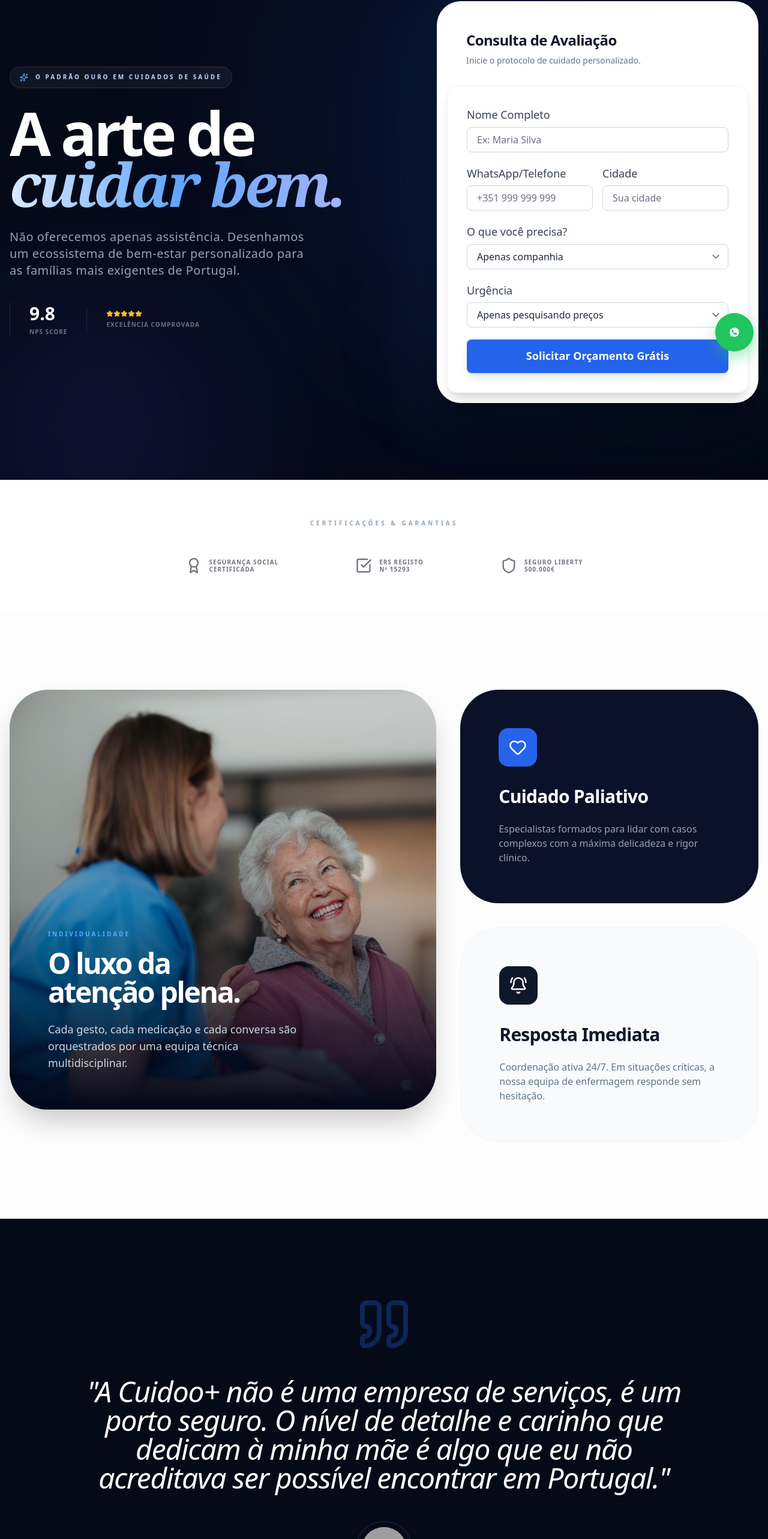
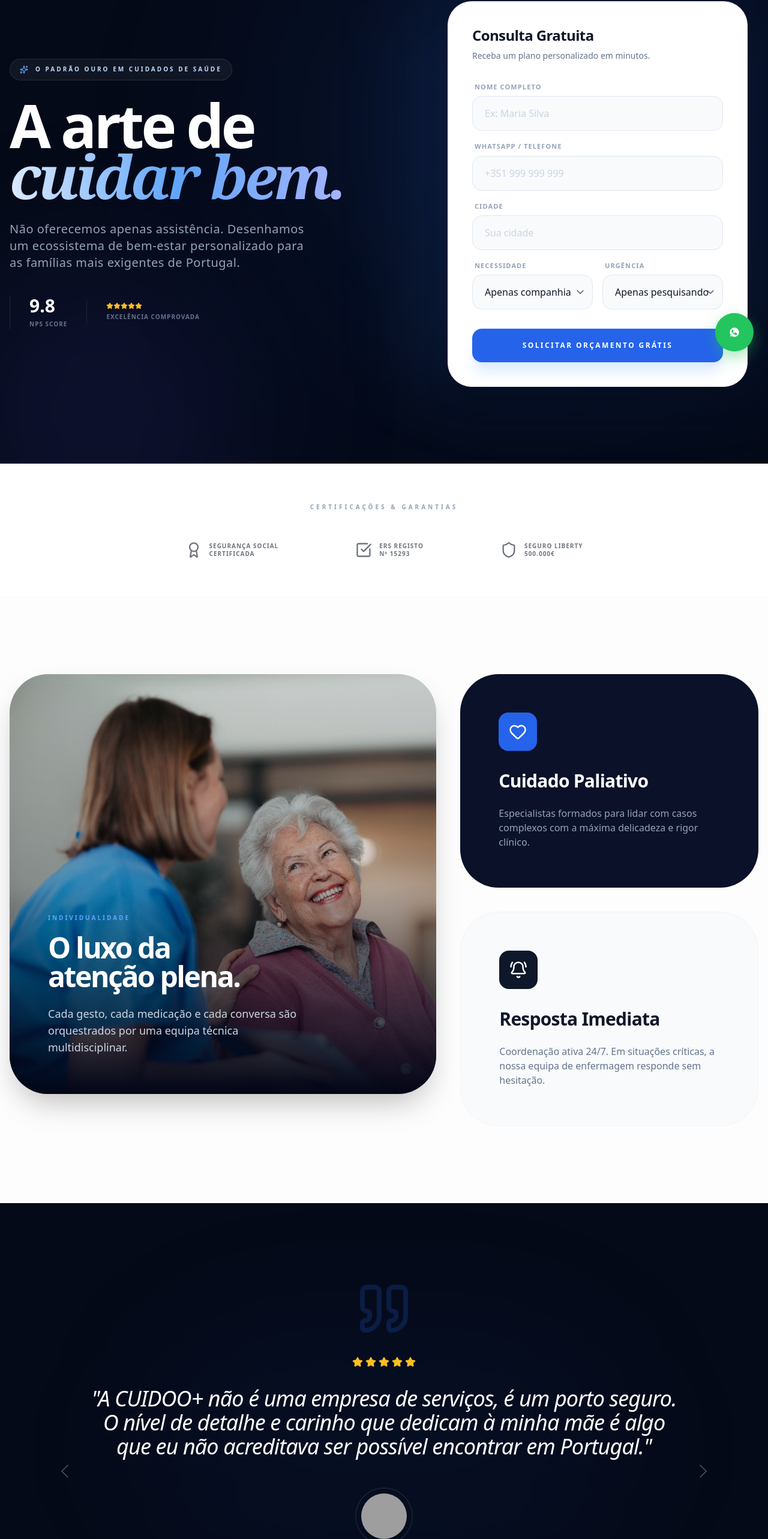
Before and after one commit to WeslleySoaresm/CuidadoLinoyPage, a React (Vite) app: page / in a window 1280 px wide. Shown: the part 190-2756 px from the top of the page at 60% size. Built offline with nearby package versions, Linux system fonts and the light colour scheme; grey boxes are pictures that could not be loaded.

Commit message:
feat: update branding from Cuidar+ to Cuidoo+ across multiple components, enhance LeadForm and Home page layout, and improve footer content

```diff
--- a/src/components/LeadForm.tsx
+++ b/src/components/LeadForm.tsx
@@ -1,17 +1,17 @@
 import { useState, type FormEvent } from 'react';
 import emailjs from '@emailjs/browser';
+import { Loader2, CheckCircle2, AlertCircle } from 'lucide-react';
 
 export function LeadForm() {
   const [isSubmitting, setIsSubmitting] = useState(false);
   const [status, setStatus] = useState<'idle' | 'success' | 'error'>('idle');
 
-  // Adicionamos o estado para controlar os inputs
   const [formData, setFormData] = useState({
     nome: '',
     telefone: '',
     cidade: '',
-    necessidade: 'companhia',
-    urgencia: 'planejamento'
+    necessidade: 'Apenas companhia',
+    urgencia: 'Apenas pesquisando'
   });
 
   const handleChange = (e: React.ChangeEvent<HTMLInputElement | HTMLSelectElement>) => {
@@ -40,7 +40,13 @@ export function LeadForm() {
         import.meta.env.VITE_EMAILJS_PUBLIC_KEY
       );
       setStatus('success');
-      setFormData({ nome: '', telefone: '', cidade: '', necessidade: 'companhia', urgencia: 'planejamento' });
+      setFormData({
+        nome: '',
+        telefone: '',
+        cidade: '',
+        necessidade: 'Apenas companhia',
+        urgencia: 'Apenas pesquisando'
+      });
     } catch (error) {
       console.error('Erro ao enviar:', error);
       setStatus('error');
@@ -50,95 +56,122 @@ export function LeadForm() {
   };
 
   return (
-    <div className="bg-white p-8 rounded-2xl shadow-xl border border-gray-100">
-      <form onSubmit={handleSubmit} className="space-y-5">
-        <div>
-          <label className="block text-gray-700 font-medium mb-1">Nome Completo</label>
+    <form onSubmit={handleSubmit} className="flex flex-col gap-4 w-full max-w-full px-2 md:px-0">
+
+      {/* NOME */}
+      <div className="flex flex-col gap-1.5">
+        <label className="text-[11px] font-bold uppercase tracking-widest text-slate-400 ml-1">
+          Nome Completo
+        </label>
         <input
+          required
           name="nome"
+          value={formData.nome}
+          onChange={handleChange}
           type="text"
-            required
-            value={formData.nome} // Adicionado
-            onChange={handleChange} // Adicionado
           placeholder="Ex: Maria Silva"
-            className="w-full px-4 py-2 border border-gray-300 rounded-lg focus:ring-2 focus:ring-blue-500 outline-none text-gray-800"
+          className="w-full bg-slate-50 border border-slate-200 rounded-2xl px-5 py-4 text-slate-900 focus:ring-2 focus:ring-blue-500 outline-none transition-all placeholder:text-slate-300"
         />
       </div>
 
-        <div className="grid md:grid-cols-2 gap-4">
-          <div>
-            <label className="block text-gray-700 font-medium mb-1">WhatsApp/Telefone</label>
+      {/* TELEFONE */}
+      <div className="flex flex-col gap-1.5">
+        <label className="text-[11px] font-bold uppercase tracking-widest text-slate-400 ml-1">
+          WhatsApp / Telefone
+        </label>
         <input
+          required
           name="telefone"
-              type="tel"
-              required
           value={formData.telefone}
           onChange={handleChange}
+          type="tel"
           placeholder="+351 999 999 999"
-              className="w-full px-4 py-2 border border-gray-300 rounded-lg focus:ring-2 focus:ring-blue-500 outline-none text-gray-800"
+          className="w-full bg-slate-50 border border-slate-200 rounded-2xl px-5 py-4 text-slate-900 focus:ring-2 focus:ring-blue-500 outline-none transition-all placeholder:text-slate-300"
         />
       </div>
-          <div>
-            <label className="block text-gray-700 font-medium mb-1">Cidade</label>
+
+      {/* CIDADE */}
+      <div className="flex flex-col gap-1.5">
+        <label className="text-[11px] font-bold uppercase tracking-widest text-slate-400 ml-1">
+          Cidade
+        </label>
         <input
+          required
           name="cidade"
-              type="text"
-              required
           value={formData.cidade}
           onChange={handleChange}
+          type="text"
           placeholder="Sua cidade"
-              className="w-full px-4 py-2 border border-gray-300 rounded-lg focus:ring-2 focus:ring-blue-500 outline-none text-gray-800"
+          className="w-full bg-slate-50 border border-slate-200 rounded-2xl px-5 py-4 text-slate-900 focus:ring-2 focus:ring-blue-500 outline-none transition-all placeholder:text-slate-300"
         />
       </div>
-        </div>
 
-        <div>
-          <label className="block text-gray-700 font-medium mb-1">O que você precisa?</label>
+      {/* SELETORES EM GRID */}
+      <div className="grid grid-cols-1 sm:grid-cols-2 gap-4">
+        <div className="flex flex-col gap-1.5">
+          <label className="text-[11px] font-bold uppercase tracking-widest text-slate-400 ml-1">
+            Necessidade
+          </label>
           <select
             name="necessidade"
             value={formData.necessidade}
             onChange={handleChange}
-            className="w-full px-4 py-2 border border-gray-300 rounded-lg outline-none text-gray-800"
+            className="w-full bg-slate-50 border border-slate-200 rounded-2xl px-5 py-4 text-slate-900 outline-none appearance-none cursor-pointer"
           >
-            <option value="companhia">Apenas companhia</option>
-            <option value="cuidados_basicos">Cuidados básicos e remédios</option>
-            <option value="pos_operatorio">Pós-operatório</option>
-            <option value="24h">Atendimento 12h</option>
-            <option value="24h">Atendimento 24h</option>
+            <option value="Apenas companhia">Apenas companhia</option>
+            <option value="Cuidados médicos">Cuidados médicos</option>
+            <option value="Pós-operatório">Pós-operatório</option>
+            <option value="Atendimento 12h/24h">Atendimento 12h/24h</option>
           </select>
         </div>
 
-        <div>
-          <label className="block text-gray-700 font-medium mb-1">Urgência</label>
+        <div className="flex flex-col gap-1.5">
+          <label className="text-[11px] font-bold uppercase tracking-widest text-slate-400 ml-1">
+            Urgência
+          </label>
           <select
             name="urgencia"
             value={formData.urgencia}
             onChange={handleChange}
-            className="w-full px-4 py-2 border border-gray-300 rounded-lg outline-none text-gray-800"
+            className="w-full bg-slate-50 border border-slate-200 rounded-2xl px-5 py-4 text-slate-900 outline-none appearance-none cursor-pointer"
           >
-            <option value="imediata">Para hoje / Emergência</option>
-            <option value="esta_semana">Para esta semana</option>
-            <option value="planejamento">Apenas pesquisando preços</option>
+            <option value="Imediata">Imediata</option>
+            <option value="Esta semana">Esta semana</option>
+            <option value="Apenas pesquisando">Apenas pesquisando</option>
           </select>
         </div>
+      </div>
 
-        <button type="submit" disabled={isSubmitting}
-          className="w-full bg-blue-600 hover:bg-blue-700 text-white font-bold py-3 rounded-lg transition-all shadow-lg disabled:opacity-50">
-          {isSubmitting ? 'Enviando...' : 'Solicitar Orçamento Grátis'}
+      {/* BOTÃO */}
+      <button
+        type="submit"
+        disabled={isSubmitting}
+        className="w-full bg-blue-600 hover:bg-blue-700 text-white font-black py-5 rounded-2xl mt-4 shadow-xl shadow-blue-100 transition-all active:scale-[0.98] uppercase text-xs tracking-[0.2em] flex items-center justify-center gap-3 disabled:opacity-70"
+      >
+        {isSubmitting ? (
+          <>
+            <Loader2 size={16} className="animate-spin" />
+            Enviando...
+          </>
+        ) : (
+          "Solicitar Orçamento Grátis"
+        )}
       </button>
 
+      {/* FEEDBACK DE STATUS */}
       {status === 'success' && (
-          <div className="p-4 bg-green-100 text-green-700 rounded-lg text-center font-medium">
-            ✓ Recebemos seu pedido! Entraremos em contato em breve.
+        <div className="mt-4 p-4 bg-green-50 border border-green-100 text-green-700 rounded-2xl flex items-center gap-3 animate-in fade-in zoom-in duration-300">
+          <CheckCircle2 size={18} />
+          <span className="text-xs font-bold uppercase tracking-tight">Recebido com sucesso! Entraremos em contacto.</span>
         </div>
       )}
 
       {status === 'error' && (
-          <div className="p-4 bg-red-100 text-red-700 rounded-lg text-center font-medium">
-            ❌ Erro ao enviar. Tente novamente ou chame no WhatsApp.
+        <div className="mt-4 p-4 bg-red-50 border border-red-100 text-red-700 rounded-2xl flex items-center gap-3 animate-in fade-in zoom-in duration-300">
+          <AlertCircle size={18} />
+          <span className="text-xs font-bold uppercase tracking-tight">Erro ao enviar. Tente novamente ou use o WhatsApp.</span>
         </div>
       )}
     </form>
-    </div>
   );
 }
--- a/src/pages/Home.tsx
+++ b/src/pages/Home.tsx
@@ -1,31 +1,73 @@
-import { Shield, Heart, CheckCircle2, ArrowRight, Star, Quote, Award, CheckSquare, BellRing, Sparkles } from 'lucide-react';
+import { useState, useEffect } from 'react';
+import {
+  Shield, Heart, CheckCircle2, ArrowRight, Star,
+  Quote, Award, CheckSquare, BellRing, Sparkles,
+  ChevronLeft, ChevronRight
+} from 'lucide-react';
 import { LeadForm } from '../components/LeadForm';
 
 export function Home() {
+  // 1. DADOS DOS DEPOIMENTOS
+  const testimonials = [
+    {
+      quote: "A CUIDOO+ não é uma empresa de serviços, é um porto seguro. O nível de detalhe e carinho que dedicam à minha mãe é algo que eu não acreditava ser possível encontrar em Portugal.",
+      author: "Dra. Helena Menezes",
+      location: "Quinta da Marinha, Cascais",
+      image: "https://i.pravatar.cc/100?img=32"
+    },
+    {
+      quote: "A paz de espírito que sinto ao saber que meu pai está sob a supervisão da Cuidoo+ não tem preço. Protocolos clínicos impecáveis com um toque profundamente humano.",
+      author: "João Pedro Santos",
+      location: "Estoril, Lisboa",
+      image: "https://i.pravatar.cc/100?img=12"
+    },
+    {
+      quote: "Excelente coordenação e apoio constante. A equipa de enfermagem é extremamente preparada e a comunicação com a família é transparente e imediata.",
+      author: "Maria Antónia Castro",
+      location: "Avenidas Novas, Lisboa",
+      image: "https://i.pravatar.cc/100?img=44"
+    }
+  ];
+
+  // 2. LÓGICA DO CARROSSEL
+  const [activeIndex, setActiveIndex] = useState(0);
+
+  const nextTestimonial = () => {
+    setActiveIndex((prev) => (prev === testimonials.length - 1 ? 0 : prev + 1));
+  };
+
+  const prevTestimonial = () => {
+    setActiveIndex((prev) => (prev === 0 ? testimonials.length - 1 : prev - 1));
+  };
+
+  useEffect(() => {
+    const interval = setInterval(nextTestimonial, 8000);
+    return () => clearInterval(interval);
+  }, [activeIndex]);
+
   return (
     <div className="min-h-screen bg-[#FDFDFD]">
+
       {/* 1. HERO - LUXO MINIMALISTA */}
-      {/* Ajustado pt-32 para mobile e pt-48 para desktop para respeitar a Navbar Fixa */}
       <section className="relative pt-32 md:pt-48 pb-20 md:pb-32 px-4 overflow-hidden bg-[#050A18]">
-        {/* Gradientes de Profundidade */}
         <div className="absolute top-0 right-0 w-[300px] md:w-[800px] h-[300px] md:h-[800px] bg-blue-600/10 rounded-full blur-[100px] md:blur-[150px] pointer-events-none"></div>
         <div className="absolute -bottom-40 -left-20 w-[500px] h-[500px] bg-indigo-900/20 rounded-full blur-[120px] pointer-events-none"></div>
 
         <div className="container mx-auto grid lg:grid-cols-2 gap-12 md:gap-24 items-center relative z-10">
           <div className="text-white">
-            <div className="inline-flex items-center gap-3 px-4 py-2 bg-white/5 border border-white/10 rounded-full mb-8 md:bottom-10 backdrop-blur-sm">
+            <div className="inline-flex items-center gap-3 px-4 py-2 bg-white/5 border border-white/10 rounded-full mb-8 backdrop-blur-sm">
               <Sparkles size={14} className="text-blue-400" />
               <span className="text-[9px] md:text-[10px] font-black tracking-[0.3em] uppercase text-blue-200">O padrão ouro em cuidados de saúde</span>
             </div>
 
-            <h1 className="text-5xl md:text-[100px] font-black mb-8 md:bottom-10 leading-[0.9] md:leading-[0.85] tracking-tighter">
+            <h1 className="text-5xl md:text-[100px] font-black mb-8 leading-[0.9] md:leading-[0.85] tracking-tighter">
               A arte de <br />
               <span className="text-transparent bg-clip-text bg-gradient-to-r from-blue-100 via-blue-400 to-indigo-300 italic font-serif py-2">
                 cuidar bem.
               </span>
             </h1>
 
-            <p className="text-lg md:text-xl text-slate-400 mb-10 md:bottom-14 leading-relaxed max-w-lg font-light tracking-wide">
+            <p className="text-lg md:text-xl text-slate-400 mb-10 leading-relaxed max-w-lg font-light tracking-wide">
               Não oferecemos apenas assistência. Desenhamos um ecossistema de bem-estar personalizado para as famílias mais exigentes de Portugal.
             </p>
 
@@ -44,12 +86,12 @@ export function Home() {
             </div>
           </div>
 
-          <div className="relative group lg:pl-10 mt-10 lg:mt-0">
-            <div className="absolute inset-0 bg-blue-500/10 rounded-[2.5rem] md:rounded-[3rem] blur-3xl -z-10 group-hover:bg-blue-500/20 transition-all duration-1000"></div>
-            <div className="bg-white rounded-[2rem] md:rounded-[2.5rem] p-4 shadow-[0_50px_100px_rgba(0,0,0,0.4)] border border-white/5">
-               <div className="p-6 md:p-8 pb-4">
-                  <h3 className="text-xl md:text-2xl font-black text-slate-900 tracking-tight mb-2">Consulta de Avaliação</h3>
-                  <p className="text-slate-500 text-xs md:text-sm">Inicie o protocolo de cuidado personalizado.</p>
+          <div className="relative group lg:pl-10 mt-10 lg:mt-0 w-full flex justify-center">
+              <div className="absolute inset-0 bg-blue-500/10 rounded-[2.5rem] blur-3xl -z-10"></div>
+              <div className="bg-white rounded-[2.5rem] p-6 md:p-10 shadow-2xl border border-slate-100 w-full max-w-[500px]">
+                <div className="mb-8 text-center lg:text-left">
+                    <h3 className="text-2xl font-black text-slate-900 tracking-tight mb-2">Consulta Gratuita</h3>
+                    <p className="text-slate-500 text-sm">Receba um plano personalizado em minutos.</p>
                 </div>
                 <LeadForm />
               </div>
@@ -59,7 +101,7 @@ export function Home() {
 
       {/* 2. SELOS INSTITUCIONAIS */}
       <section className="py-12 md:py-16 bg-white border-b border-gray-50">
-        <div className="container mx-auto px-4 text-center lg:text-left">
+        <div className="container mx-auto px-4">
           <p className="text-center text-[10px] font-bold tracking-[0.4em] uppercase text-slate-400 mb-12">Certificações & Garantias</p>
           <div className="flex flex-col md:flex-row justify-center items-center gap-8 md:gap-32 opacity-60 hover:opacity-100 transition-opacity duration-700">
             <div className="flex items-center gap-3">
@@ -118,37 +160,83 @@ export function Home() {
         </div>
       </section>
 
-      {/* 4. PROVA SOCIAL */}
-      <section className="py-20 md:py-32 bg-[#050A18]">
-        <div className="container mx-auto px-4 text-center">
-           <Quote className="text-blue-600/30 mx-auto w-16 h-16 md:w-24 md:h-24 mb-10" />
-           <p className="text-white text-xl md:text-5xl font-light italic max-w-5xl mx-auto leading-tight tracking-tight mb-12 md:bottom-16 px-4">
-             "A Cuidoo+ não é uma empresa de serviços, é um porto seguro. O nível de detalhe e carinho que dedicam à minha mãe é algo que eu não acreditava ser possível encontrar em Portugal."
+      {/* 4. PROVA SOCIAL - CARROSSEL */}
+      <section className="py-20 md:py-32 bg-[#050A18] relative overflow-hidden">
+        <div className="absolute top-1/2 left-1/2 -translate-x-1/2 -translate-y-1/2 w-[800px] h-[400px] bg-blue-600/5 rounded-full blur-[120px] pointer-events-none"></div>
+
+        <div className="container mx-auto px-4 relative z-10">
+          <Quote className="text-blue-600/20 mx-auto w-16 h-16 md:w-24 md:h-24 mb-8" />
+
+          <div className="relative max-w-5xl mx-auto">
+            <div className="overflow-hidden">
+              <div
+                className="flex transition-transform duration-1000 ease-in-out"
+                style={{ transform: `translateX(-${activeIndex * 100}%)` }}
+              >
+                {testimonials.map((t, i) => (
+                  <div key={i} className="w-full flex-shrink-0 px-4">
+                    <div className="flex justify-center gap-1 mb-8 text-amber-400">
+                      {[1, 2, 3, 4, 5].map((star) => (
+                        <Star key={star} size={18} fill="currentColor" />
+                      ))}
+                    </div>
+
+                    <p className="text-white text-xl md:text-4xl font-light italic leading-tight tracking-tight mb-12 text-center">
+                      "{t.quote}"
                     </p>
+
                     <div className="flex flex-col items-center gap-4 md:gap-6">
-              <img src="https://i.pravatar.cc/100?img=32" className="w-20 h-20 md:w-24 md:h-24 rounded-full grayscale hover:grayscale-0 transition-all duration-500 border-2 border-blue-600/20 p-2" alt="Client" />
-              <div>
-                <p className="text-white font-bold text-lg md:text-xl tracking-tight">Dra. Helena Menezes</p>
-                <p className="text-blue-500 font-black uppercase tracking-[0.2em] text-[9px] md:text-[10px]">Quinta da Marinha, Cascais</p>
+                      <img
+                        src={t.image}
+                        className="w-20 h-20 md:w-24 md:h-24 rounded-full grayscale hover:grayscale-0 transition-all duration-500 border-2 border-blue-600/20 p-2"
+                        alt={t.author}
+                      />
+                      <div className="text-center">
+                        <p className="text-white font-bold text-lg md:text-xl tracking-tight">{t.author}</p>
+                        <p className="text-blue-500 font-black uppercase tracking-[0.2em] text-[9px] md:text-[10px]">{t.location}</p>
                       </div>
+                    </div>
+                  </div>
+                ))}
+              </div>
+            </div>
+
+            {/* Setas Laterais */}
+            <button onClick={prevTestimonial} className="absolute left-0 top-1/2 -translate-y-1/2 -translate-x-4 md:-translate-x-12 text-white/30 hover:text-blue-400 transition-colors p-2">
+              <ChevronLeft size={40} strokeWidth={1} />
+            </button>
+            <button onClick={nextTestimonial} className="absolute right-0 top-1/2 -translate-y-1/2 translate-x-4 md:translate-x-12 text-white/30 hover:text-blue-400 transition-colors p-2">
+              <ChevronRight size={40} strokeWidth={1} />
+            </button>
+          </div>
+
+          {/* Indicadores (Dots) */}
+          <div className="flex justify-center gap-3 mt-12">
+            {testimonials.map((_, i) => (
+              <button
+                key={i}
+                onClick={() => setActiveIndex(i)}
+                className={`h-1 transition-all duration-500 rounded-full ${activeIndex === i ? 'w-8 bg-blue-600' : 'w-2 bg-white/20'}`}
+              />
+            ))}
           </div>
         </div>
       </section>
 
       {/* 5. CTA FINAL */}
-      <section className="py-24 md:py-40 text-center relative overflow-hidden bg-white">
+      <section className="py-40 text-center relative overflow-hidden bg-white">
         <div className="container mx-auto px-4 relative z-10">
-          <h2 className="text-4xl md:text-8xl font-black text-slate-900 tracking-tighter mb-12 md:bottom-16 leading-[1.1] md:leading-none">
-            Dê o primeiro passo <br className="hidden md:block" />para a tranquilidade.
+          <h2 className="text-6xl md:text-8xl font-black text-slate-900 tracking-tighter mb-16 leading-tight">
+            Dê o primeiro passo <br/>para a tranquilidade.
           </h2>
           <button
             onClick={() => window.scrollTo({ top: 0, behavior: 'smooth' })}
-            className="group relative inline-flex items-center gap-4 md:gap-6 bg-slate-900 text-white px-8 py-5 md:px-16 md:py-8 rounded-full font-black text-base md:text-xl hover:bg-blue-700 transition-all shadow-2xl"
+            className="group relative inline-flex items-center gap-6 bg-slate-900 text-white px-16 py-8 rounded-full font-black text-xl hover:bg-blue-700 transition-all shadow-[0_30px_60px_rgba(0,0,0,0.2)]"
           >
             SOLICITAR CONSULTA PRIVADA
             <ArrowRight className="group-hover:translate-x-3 transition-transform" size={24} />
           </button>
-          <div className="mt-12 md:bottom-16 flex flex-wrap justify-center gap-6 md:gap-12 text-[9px] md:text-[10px] font-black uppercase tracking-[0.3em] text-slate-400 px-4">
+          <div className="mt-16 flex justify-center gap-12 text-[10px] font-black uppercase tracking-[0.3em] text-slate-400">
              <span className="flex items-center gap-2"><CheckCircle2 size={14} className="text-blue-500"/> Privacidade Total</span>
              <span className="flex items-center gap-2"><CheckCircle2 size={14} className="text-blue-500"/> Sem Compromisso</span>
           </div>
--- a/src/pages/Metodologia.tsx
+++ b/src/pages/Metodologia.tsx
@@ -93,7 +93,7 @@ export function Metodologia() {
               {
                 step: "04",
                 title: "Supervisão de Auditoria",
-                content: "Controle de qualidade ininterrupto com visitas de enfermagem para assegurar o padrão Cuidar+.",
+                content: "Controle de qualidade ininterrupto com visitas de enfermagem para assegurar o padrão Cuidoo+.",
                 icon: ShieldCheck
               }
             ].map((item, i) => (
--- a/src/pages/SejaCuidadora.tsx
+++ b/src/pages/SejaCuidadora.tsx
@@ -48,7 +48,7 @@ export function SejaCuidadora() {
           <div className="space-y-16">
             <div className="space-y-8">
               <div>
-                <h2 className="text-5xl font-black text-slate-900 mb-8 tracking-tighter">O Padrão Cuidar+ para profissionais.</h2>
+                <h2 className="text-5xl font-black text-slate-900 mb-8 tracking-tighter">O Padrão Cuidoo+ para profissionais.</h2>
                 <p className="text-slate-500 text-lg font-light leading-relaxed max-w-lg">
                   Valorizamos a sua vocação com uma estrutura de suporte que garante a sua dignidade e crescimento profissional.
                 </p>
@@ -72,7 +72,7 @@ export function SejaCuidadora() {
                       <span className="text-[10px] font-black uppercase tracking-widest text-green-600">Comunidade VIP</span>
                       <div className="w-1.5 h-1.5 rounded-full bg-green-500 animate-pulse"></div>
                     </div>
-                    <h4 className="text-lg font-bold text-slate-900 leading-tight">Círculo de Talentos Cuidar+</h4>
+                    <h4 className="text-lg font-bold text-slate-900 leading-tight">Círculo de Talentos Cuidoo+</h4>
                     <p className="text-xs text-slate-500 mt-1">Receba novas vagas e formações exclusivas em primeira mão.</p>
                   </div>
                   <ArrowRight size={20} className="text-slate-300 group-hover:text-blue-600 group-hover:translate-x-1 transition-all" />
--- a/src/pages/Sobre.tsx
+++ b/src/pages/Sobre.tsx
@@ -4,7 +4,7 @@ export function Sobre() {
       <div className="container mx-auto px-4">
         <h1 className="text-4xl font-bold text-center mb-8">Sobre nós</h1>
         <div className="bg-white p-8 rounded-lg shadow max-w-3xl mx-auto">
-          <p className="text-gray-700">Cuidar+ é uma agência especializada em cuidados para idosos.</p>
+          <p className="text-gray-700">Cuidoo+ é uma agência especializada em cuidados para idosos.</p>
         </div>
       </div>
     </div>
```
Also changed, not shown: src/components/Footer.tsx (+5 -4 lines). Lines whose indentation alone changed are shown as unchanged.
